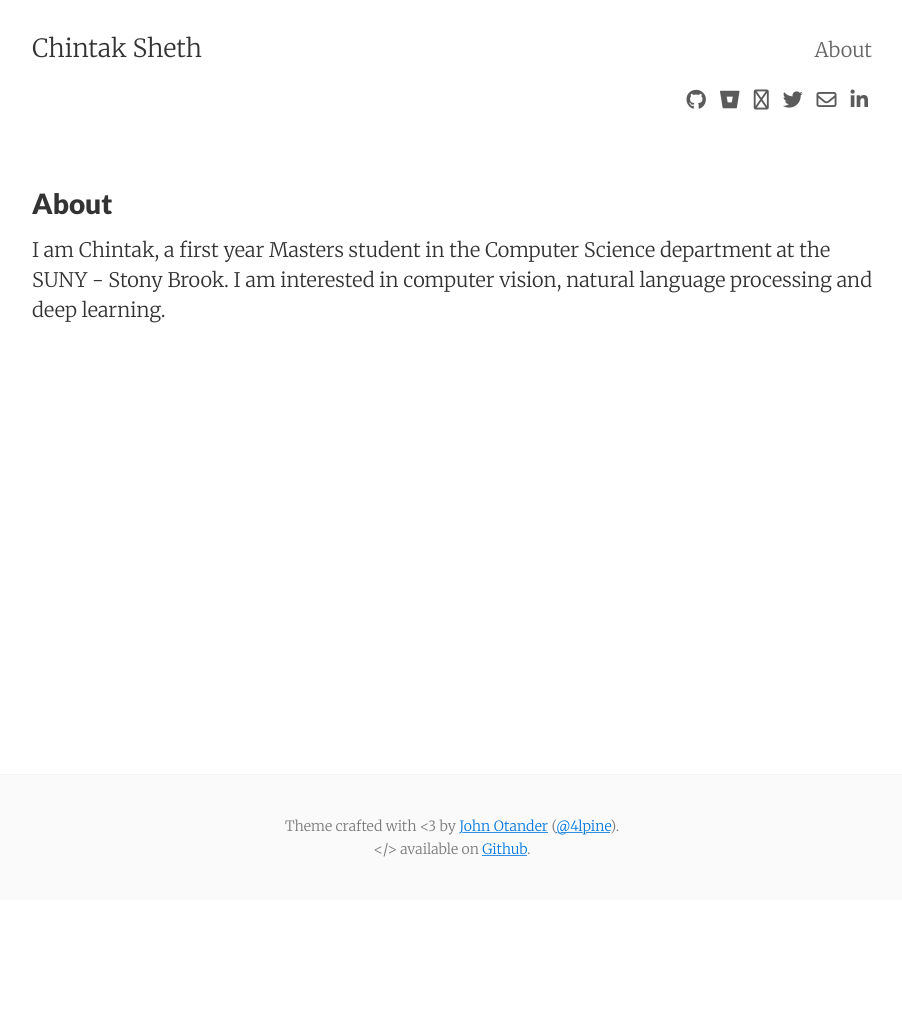
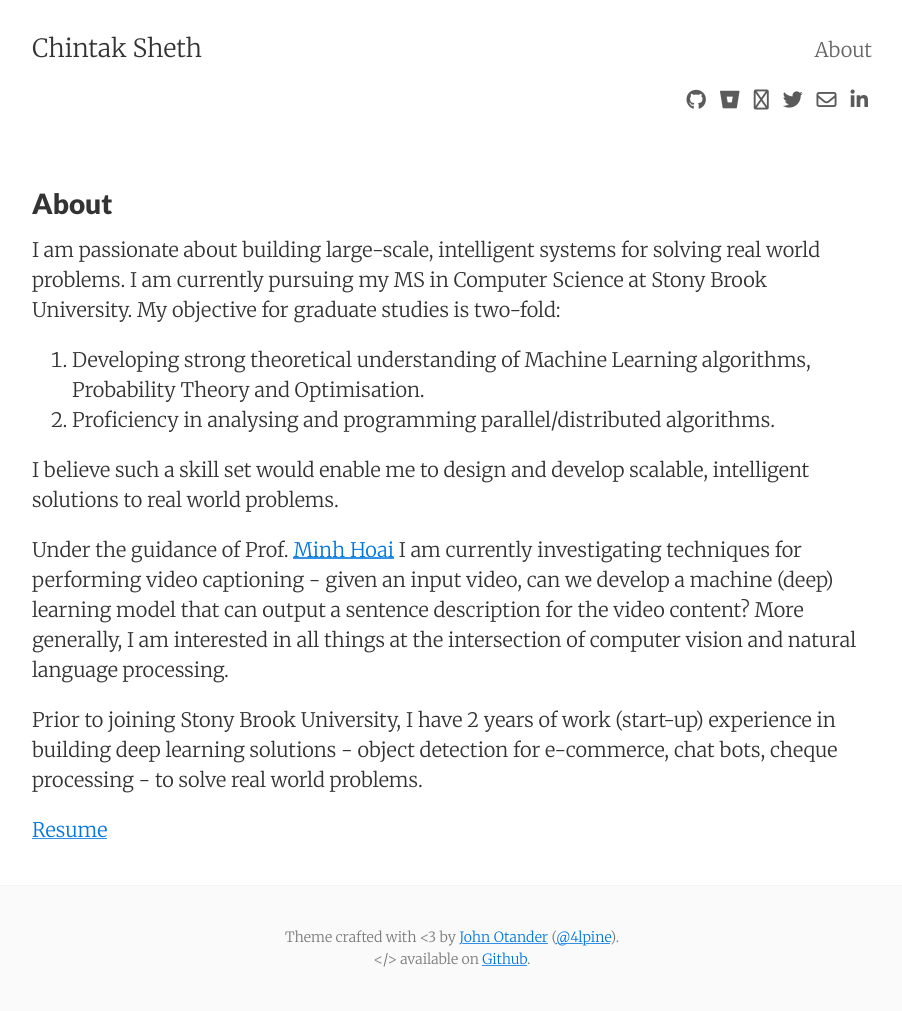
Before and after one commit to chintak/deprecated-blog-jk, a Jekyll site: the page built from about.md, in a window 1280 px wide. Shown: the whole page, without its empty margins (188-1090 px from the left). Built offline with Jekyll 4.4.1, drawn with Linux system fonts in a browser that asks for light colours; nearby versions of some CDN libraries; before the commit the page ends 900 px from its top, so only the background shows below that.

Commit message:
update about me

```diff
--- a/about.md
+++ b/about.md
@@ -7,5 +7,29 @@ comments: false
 ---
 
 <!-- ### About Me -->
-I am Chintak, a first year Masters student in the Computer Science department at the SUNY - Stony Brook.
-I am interested in computer vision, natural language processing and deep learning.
+I am passionate about building large-scale,
+intelligent systems for solving real world problems. I am currently
+pursuing my MS in Computer Science at Stony Brook University. My
+objective for graduate studies is two-fold:
+
+1. Developing strong theoretical understanding of Machine Learning
+   algorithms, Probability Theory and Optimisation.
+2. Proficiency in analysing and programming parallel/distributed algorithms.
+
+I believe such a skill set would enable me to design and develop
+scalable, intelligent solutions to real world problems.
+
+Under the guidance of
+Prof. [Minh Hoai](http://www3.cs.stonybrook.edu/~minhhoai/) I am
+currently investigating techniques for performing video captioning -
+given an input video, can we develop a machine (deep) learning model
+that can output a sentence description for the video content? More
+generally, I am interested in all things at the intersection of
+computer vision and natural language processing.
+
+Prior to joining Stony Brook University, I have 2 years of work
+(start-up) experience in building deep learning solutions - object
+detection for e-commerce, chat bots, cheque processing - to solve real
+world problems.
+
+[Resume](/resume_chintak_sheth.pdf)
```
